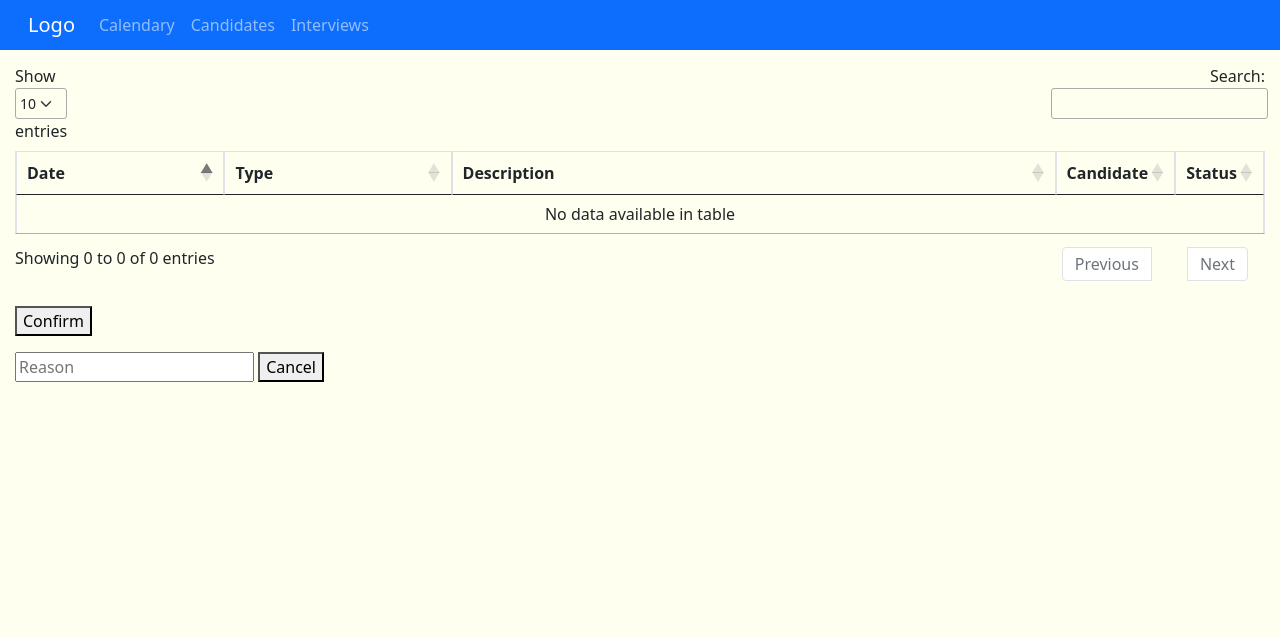
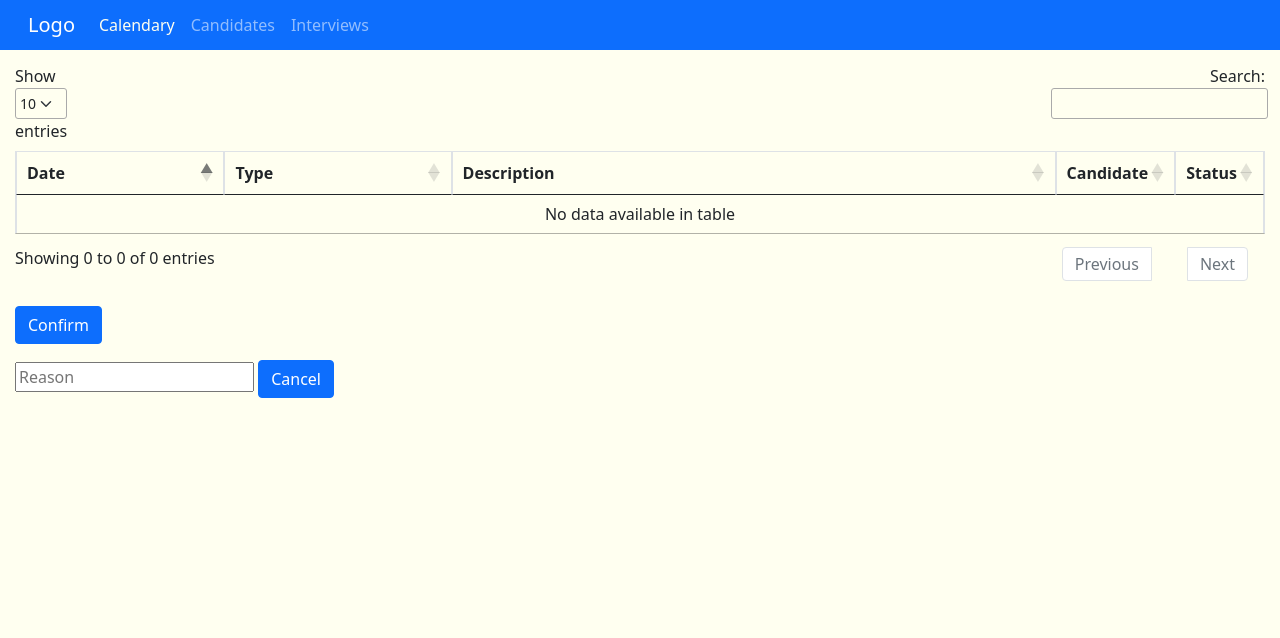
Before and after one commit to rafal1999/TAB, a Django app: page /calendar/ in a window 1280 px wide. Shown: the top 638 px of the page. Run offline with Django 3.2, Linux system fonts and the light colour scheme; the visitor is signed in with stand-in values (Sample User, id 1); data that the repository does not hold is empty; some libraries are stand-ins or nearby versions.

Commit message:
kosmetyka kalendarza

```diff
--- a/Site/templates/calendar.html
+++ b/Site/templates/calendar.html
@@ -17,7 +17,7 @@
                 <div class="collapse navbar-collapse">
                     <ul class="navbar-nav">
                         <li class="nav-item">
-                            <a href="/calendar/" class="nav-link">Calendary</a>
+                            <a href="/calendar/" class="nav-link" style="color: ivory;">Calendary</a>
                         </li>
                         <li class="nav-item">
                             <a href="/candidates" class="nav-link">Candidates</a>
@@ -67,15 +67,15 @@
 <p hidden id="curr"></p>
 
 {% if worker.ID_Workers_Role.Name == "Assistant" %}
-<button id="bCreate" onclick="Create()">Create</button>
-<button id="bEdit" onclick="edit()">Edit</button>
-<button id="bDelete" onclick="Delete()">Delete</button>
+<button class="btn btn-primary" id="bCreate" onclick="Create()">Create</button>
+<button class="btn btn-primary" id="bEdit" onclick="edit()">Edit</button>
+<button class="btn btn-primary" id="bDelete" onclick="Delete()">Delete</button>
 
 {% else %}
-<button id="bConfirm" onclick="Confirm()">Confirm</button>
+<button class="btn btn-primary" id="bConfirm" onclick="Confirm()">Confirm</button>
 <p></p>
 <input name="meeting_desc" id="id_meeting_desc" placeholder="Reason"/>
-<button id="bCancel" onclick="cancel()">Cancel</button>
+<button class="btn btn-primary" id="bCancel" onclick="cancel()">Cancel</button>
 {% endif %}
 
 
```
